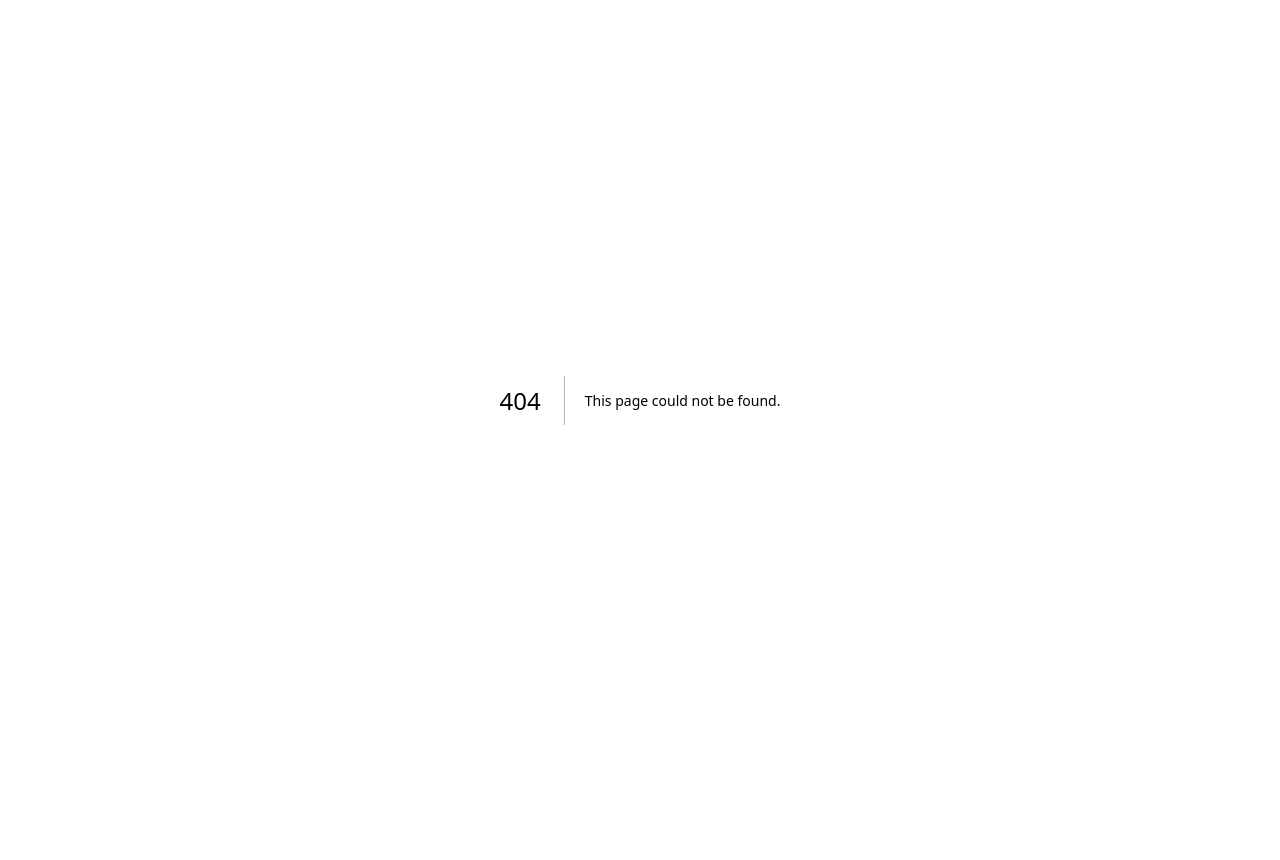
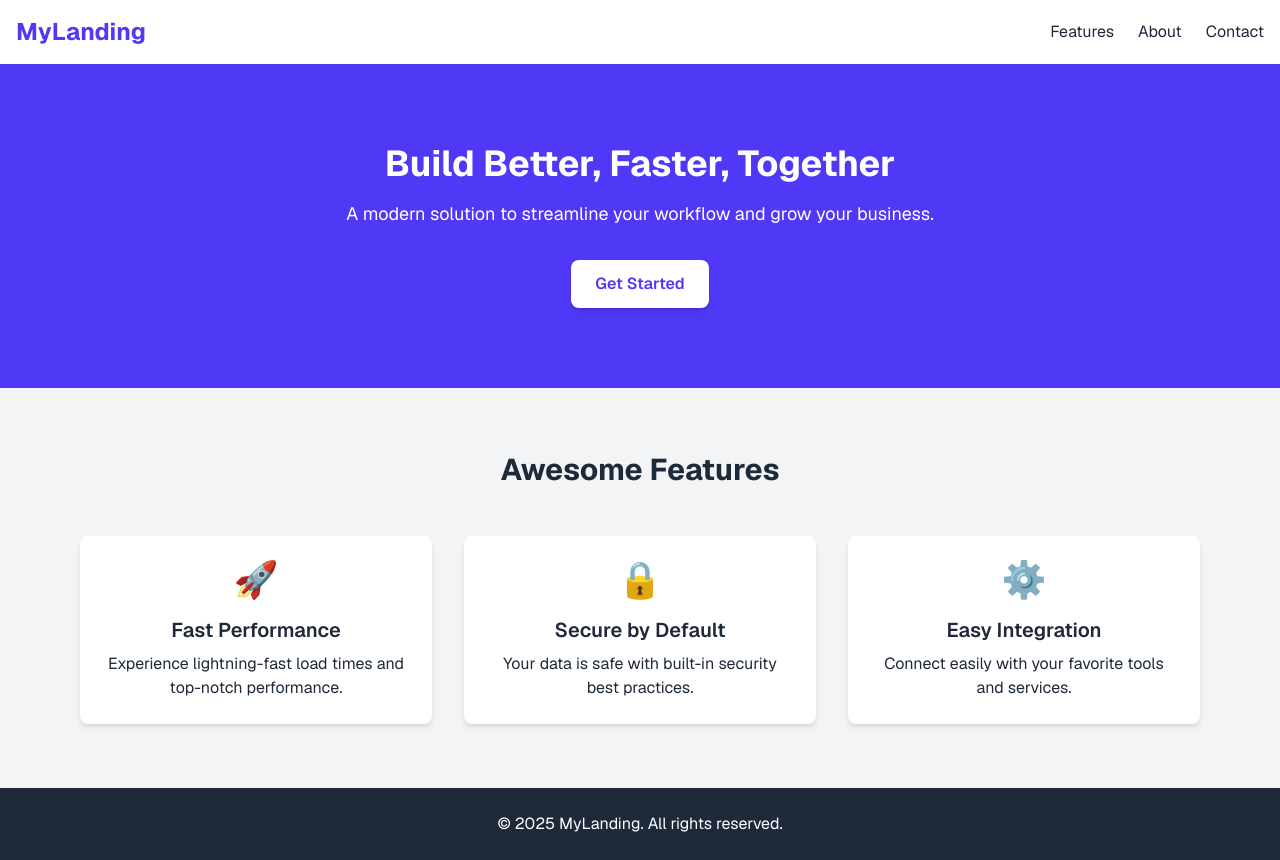
Before and after one commit to Jeevan-abc/Testing, a Next.js app: page /t2 in a window 1280 px wide. Before the commit this address had no page. Before the commit the page ends 800 px from the top, so only its background shows below. Built offline with nearby package versions, Linux system fonts and the light colour scheme.

Commit message:
testing t2

```diff
--- /dev/null
+++ b/app/t2/page.tsx
@@ -0,0 +1,61 @@
+import React from 'react'
+
+const page = () => {
+  return (
+    <div className="font-sans text-gray-800">
+      {/* Header */}
+      <header className="bg-white shadow-md">
+        <div className="max-w-7xl mx-auto px-4 py-4 flex justify-between items-center">
+          <h1 className="text-2xl font-bold text-indigo-600">MyLanding</h1>
+          <nav className="space-x-6">
+            <a href="#features" className="hover:text-indigo-600">Features</a>
+            <a href="#about" className="hover:text-indigo-600">About</a>
+            <a href="#contact" className="hover:text-indigo-600">Contact</a>
+          </nav>
+        </div>
+      </header>
+
+      {/* Hero Section */}
+      <section className="bg-indigo-600 text-white py-20">
+        <div className="max-w-4xl mx-auto text-center px-4">
+          <h2 className="text-4xl font-bold mb-4">Build Better, Faster, Together</h2>
+          <p className="mb-8 text-lg">A modern solution to streamline your workflow and grow your business.</p>
+          <button className="bg-white text-indigo-600 font-semibold px-6 py-3 rounded-lg shadow-md hover:bg-gray-100 transition">
+            Get Started
+          </button>
+        </div>
+      </section>
+
+      {/* Features */}
+      <section id="features" className="py-16 bg-gray-100">
+        <div className="max-w-6xl mx-auto px-4">
+          <h3 className="text-3xl font-bold text-center mb-12">Awesome Features</h3>
+          <div className="grid md:grid-cols-3 gap-8">
+            <div className="bg-white p-6 rounded-lg shadow-md text-center">
+              <div className="text-indigo-600 text-4xl mb-4">🚀</div>
+              <h4 className="text-xl font-semibold mb-2">Fast Performance</h4>
+              <p>Experience lightning-fast load times and top-notch performance.</p>
+            </div>
+            <div className="bg-white p-6 rounded-lg shadow-md text-center">
+              <div className="text-indigo-600 text-4xl mb-4">🔒</div>
+              <h4 className="text-xl font-semibold mb-2">Secure by Default</h4>
+              <p>Your data is safe with built-in security best practices.</p>
+            </div>
+            <div className="bg-white p-6 rounded-lg shadow-md text-center">
+              <div className="text-indigo-600 text-4xl mb-4">⚙️</div>
+              <h4 className="text-xl font-semibold mb-2">Easy Integration</h4>
+              <p>Connect easily with your favorite tools and services.</p>
+            </div>
+          </div>
+        </div>
+      </section>
+
+      {/* Footer */}
+      <footer className="bg-gray-800 text-white py-6 text-center">
+        <p>&copy; {new Date().getFullYear()} MyLanding. All rights reserved.</p>
+      </footer>
+    </div>
+  )
+}
+
+export default page
```
